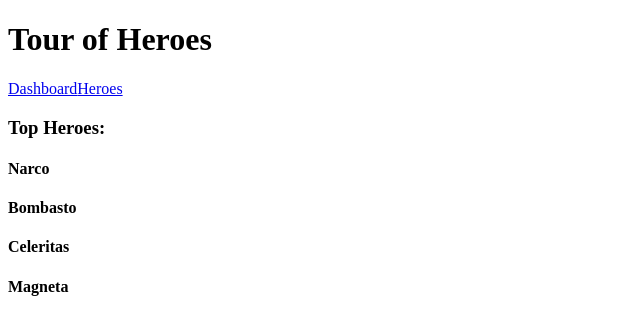
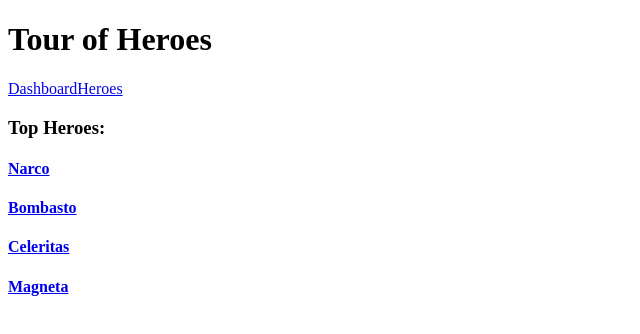
Before and after one commit to yoghourt66/angular_demo, an Angular app in the folder heroManage05/: page /dashboard in a window 1280 px wide. Shown: the top 334 px of the page, without its empty margins (0-640 px from the left). Built offline with nearby package versions, Linux system fonts and the light colour scheme.

Commit message:
dashboard navigate to hero-detail

```diff
--- a/heroManage05/src/app/dashboard.component.html
+++ b/heroManage05/src/app/dashboard.component.html
@@ -1,8 +1,6 @@
 <h3>Top Heroes:</h3>
 <div class="grid grid-pad">
-    <div *ngFor="let hero of heroes" class="col-1-4" >
-        <div class="module hero">
-            <h4>{{hero.name}}</h4>
-        </div>
-    </div>
+    <a *ngFor="let hero of heroes" [routerLink]="['/detail',hero.id]" class="col-1-4">
+        <h4>{{hero.name}}</h4>
+    </a>
 </div>
```
